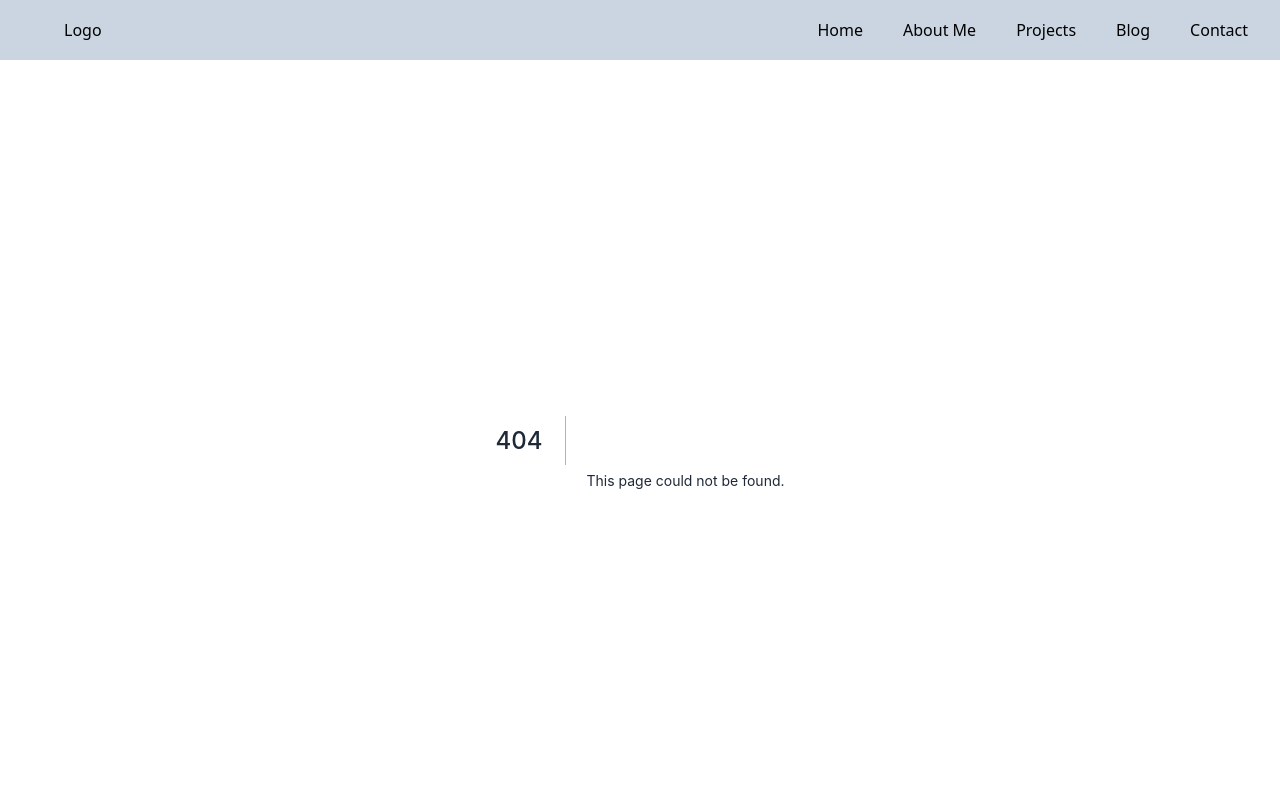
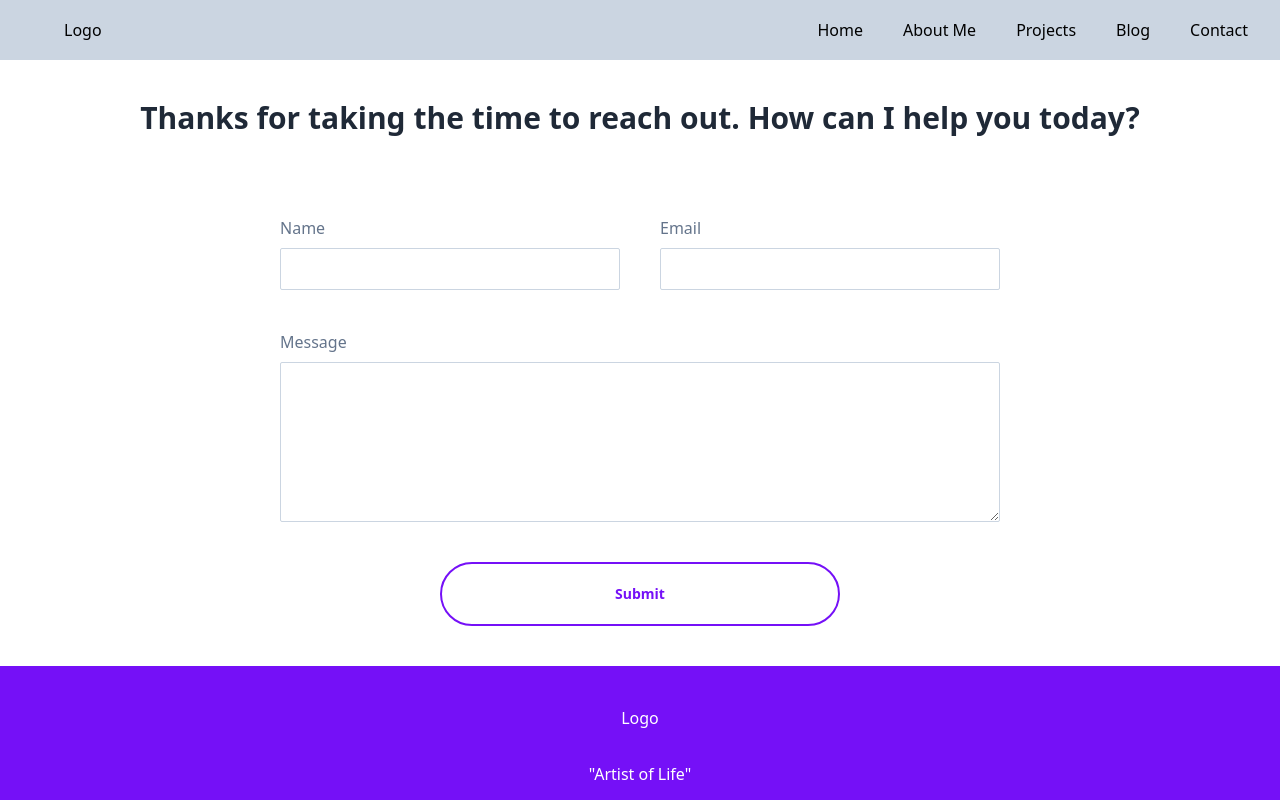
Before and after one commit to jayantasamaddar/portfolio, a Next.js app: page /contact in a window 1280 px wide. Before the commit this address had no page. Shown: the top 800 px of the page. Built offline with nearby package versions, Linux system fonts and the light colour scheme.

Commit message:
Contact form styled and added

```diff
--- a/components/Button.jsx
+++ b/components/Button.jsx
@@ -1,11 +1,13 @@
 import Link from 'next/link';
 import React from 'react';
 
-const Button = ({ to, title }) => {
+const Button = ({ to, className, title }) => {
   return (
     <Link href={to || '#'}>
       <button
-        className={`button py-3 px-6 md:px-3 lg:px-6 text-sm rounded-3xl border border-[#7510F7] hover:bg-[#7510F7] hover:text-[#fff]`}
+        className={`button py-3 px-6 md:px-3 lg:px-6 text-sm font-bold text-[#7510F7] rounded-3xl border border-[#7510F7] hover:bg-[#7510F7] hover:text-[#fff] ${
+          className || ''
+        }`}
       >
         {title}
       </button>
--- a/package.json
+++ b/package.json
@@ -18,6 +18,7 @@
     "next-sanity": "^0.5.2",
     "react": "18.1.0",
     "react-dom": "18.1.0",
+    "react-hook-form": "^7.31.2",
     "react-icons": "^4.3.1",
     "sharp": "^0.30.5",
     "super-react-gist": "^1.1.0"
--- /dev/null
+++ b/pages/contact.jsx
@@ -0,0 +1,78 @@
+import { useState } from 'react';
+import { Meta, Button } from '../components';
+
+const Contact = () => {
+  const [formData, setFormData] = useState({
+    name: '',
+    email: '',
+    message: '',
+  });
+
+  const handleChange = ({ target: { name, value } }) =>
+    setFormData({ ...formData, [name]: value });
+
+  return (
+    <>
+      <Meta
+        title="Jayanta Samaddar | Contact"
+        description="Jayanta Samaddar's blog featuring Creative Direction, Full Stack Development and Entrepreneurship."
+        keywords="creative director, entrepreneur, full stack developer, web developer, react, nextjs, mongodb, expressjs"
+      />
+      <div className="contact__body main-content flex flex-col">
+        <section className="contact__introduction p-10">
+          <h1 className="text-center">
+            Thanks for taking the time to reach out. How can I help you today?
+          </h1>
+        </section>
+        <section className="contact__form p-10">
+          <form className="flex flex-col gap-10 md:px-[20%]">
+            <div className="contact_form--group flex flex-wrap gap-8 md:gap-10">
+              <div className="contact__form--name flex flex-col gap-2 grow">
+                <label className="contact__label">Name</label>
+                <input
+                  className="contact__input"
+                  name="name"
+                  type="text"
+                  value={formData.name}
+                  onChange={handleChange}
+                />
+              </div>
+
+              <div className="contact__form--email flex flex-col gap-2 grow">
+                <label className="contact__label">Email</label>
+                <input
+                  className="contact__input"
+                  name="email"
+                  type="email"
+                  value={formData.email}
+                  onChange={handleChange}
+                />
+              </div>
+            </div>
+
+            <div className="contact__form--message flex flex-col gap-2">
+              <label className="contact__label">Message</label>
+              <textarea
+                className="contact__input h-40"
+                name="message"
+                type="text"
+                value={formData.message}
+                onChange={handleChange}
+              />
+            </div>
+
+            <div className="contact__form--submit flex flex-col gap-2 md:px-20 lg:px-40">
+              <Button
+                title="Submit"
+                type="submit"
+                className="contact__submit border-2 py-5 rounded-full text-base"
+              />
+            </div>
+          </form>
+        </section>
+      </div>
+    </>
+  );
+};
+
+export default Contact;
--- a/styles/globals.css
+++ b/styles/globals.css
@@ -35,6 +35,13 @@
   }
   li.blog__block_list ul li {
     @apply list-square;
+  }
+  input,
+  textarea {
+    @apply border border-slate-300 rounded-sm p-2;
+  }
+  label {
+    @apply text-slate-500;
   }
 }
 
```
Also changed, not shown: 2 other files (tests, documents, lock files or other folders).
